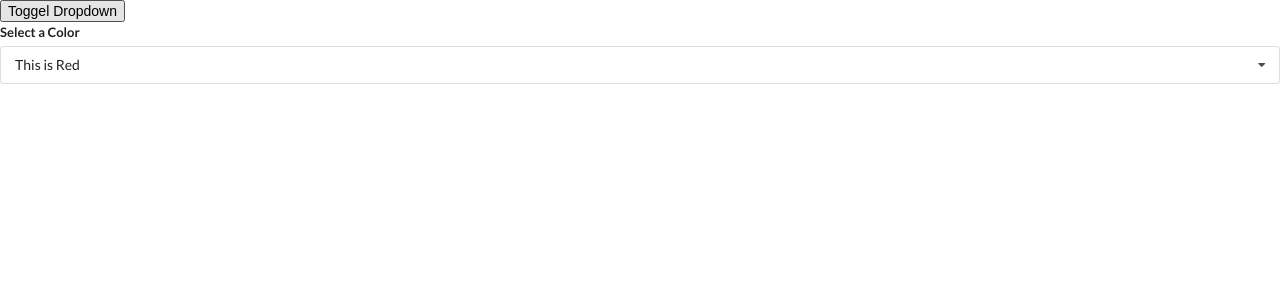
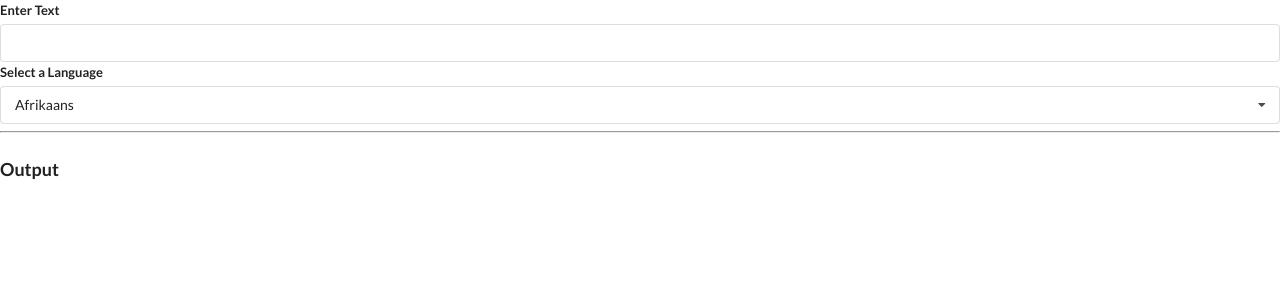
Before and after one commit to akashchandrakar007/Widgets, a React (Create React App) app: page / in a window 1280 px wide. Shown: the top 300 px of the page. Built offline with nearby package versions, Linux system fonts and the light colour scheme; no server answers.

Commit message:
Translation page completed

```diff
--- a/src/App.js
+++ b/src/App.js
@@ -2,6 +2,7 @@
 import Accordion from './components/Accordion';
 import Search from './components/Search';
 import Dropdown from './components/Dropdown';
+import Translate from './components/Translate';
 
 const items=[
   {
@@ -35,16 +36,10 @@
 ];
 
 const App=()=>{
-  const [selected,setSelected]=useState(options[0]);
-  const [showDropdown,setShowDropdown]=useState(true);
+
   return (
   <div>
-  <button onClick={()=>setShowDropdown(!showDropdown)}>Toggel Dropdown</button>
-  {
-  showDropdown?
-  <Dropdown selected={selected} onSelectedChange={setSelected} options={options}/>
-  :null
-  }
+    <Translate />
   </div>
   );
 }
--- /dev/null
+++ b/src/components/Convert.js
@@ -0,0 +1,32 @@
+import React,{useState,useEffect} from 'react';
+import axios from 'axios';
+
+
+const Convert=({language,text})=>{
+
+     const [translatedText,setTranslatedText]=useState('');
+     useEffect(()=>{
+       const convertText=async ()=>{
+       const {data}=await axios.post("https://translation.googleapis.com/language/translate/v2",{},{
+         params:{
+           q:text,
+           target:language.value,
+           key:"AIzaSyCHUCmpR7cT_yDFHC98CZJy2LTms-IwDlM"
+         }
+       });
+
+        setTranslatedText(data.data.translations[0].translatedText);
+     };
+     convertText();
+     },[text,language]);
+
+     return (
+       <div>
+        <h1 className="ui header">
+        {translatedText}
+        </h1>
+       </div>
+     );
+};
+
+export default Convert;
--- a/src/components/Dropdown.js
+++ b/src/components/Dropdown.js
@@ -1,6 +1,6 @@
 import React,{useState,useEffect,useRef} from 'react';
 
-const Dropdown=({options,selected,onSelectedChange})=>{
+const Dropdown=({label,options,selected,onSelectedChange})=>{
 
    const [open,setOpen]=useState(false);
    const ref=useRef();
@@ -36,7 +36,7 @@
     return (
       <div ref={ref} className="ui form">
         <div className="field">
-         <label className="label">Select a Color</label>
+         <label className="label">{label}</label>
          <div onClick={()=>setOpen(!open)} className={`ui selection dropdown ${open ? 'visible active':''}`}>
             <i className="dropdown icon"></i>
             <div className="text">{selected.label}</div>
--- a/src/components/Translate.js
+++ b/src/components/Translate.js
@@ -0,0 +1,40 @@
+//AIzaSyCHUCmpR7cT_yDFHC98CZJy2LTms-IwDlM
+import React,{useState} from 'react';
+import Dropdown from './Dropdown';
+import Convert from './Convert';
+
+const options=[
+  {
+    label:'Afrikaans',
+    value:'af'
+  },
+  {
+    label:'Arabic',
+    value:'ar'
+  },
+  {
+    label:'Hindi',
+    value:'hi'
+  }
+]
+const Translate=()=>{
+
+  const [language,setLanguage]=useState(options[0]);
+  const [text,setText]=useState('');
+  return (
+    <div>
+       <div className="ui form">
+         <div className="field">
+          <label>Enter Text</label>
+          <input value={text} onChange={(e)=>setText(e.target.value)}/>
+         </div>
+       </div>
+       <Dropdown label="Select a Language" options={options} selected={language} onSelectedChange={setLanguage}/>
+       <hr/>
+       <h3 className="ui header">Output</h3>
+       <Convert language={language} text={text} />
+    </div>
+  );
+};
+
+export default Translate;
```
